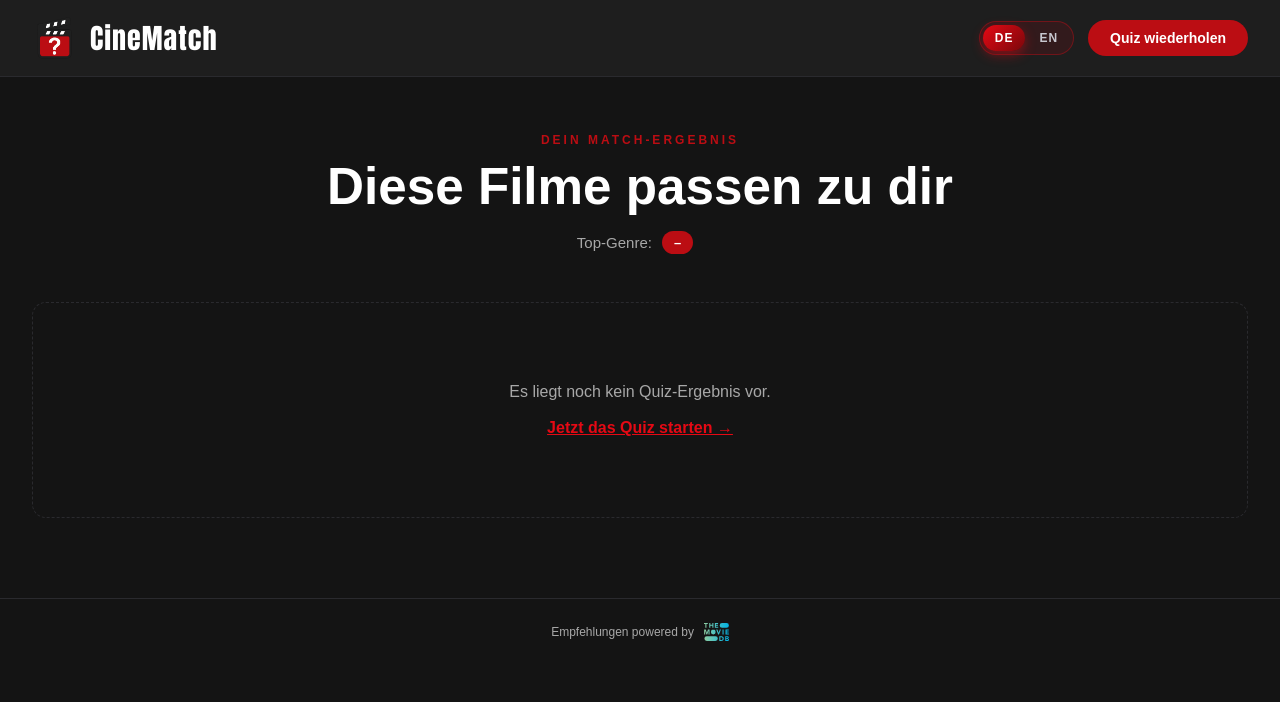
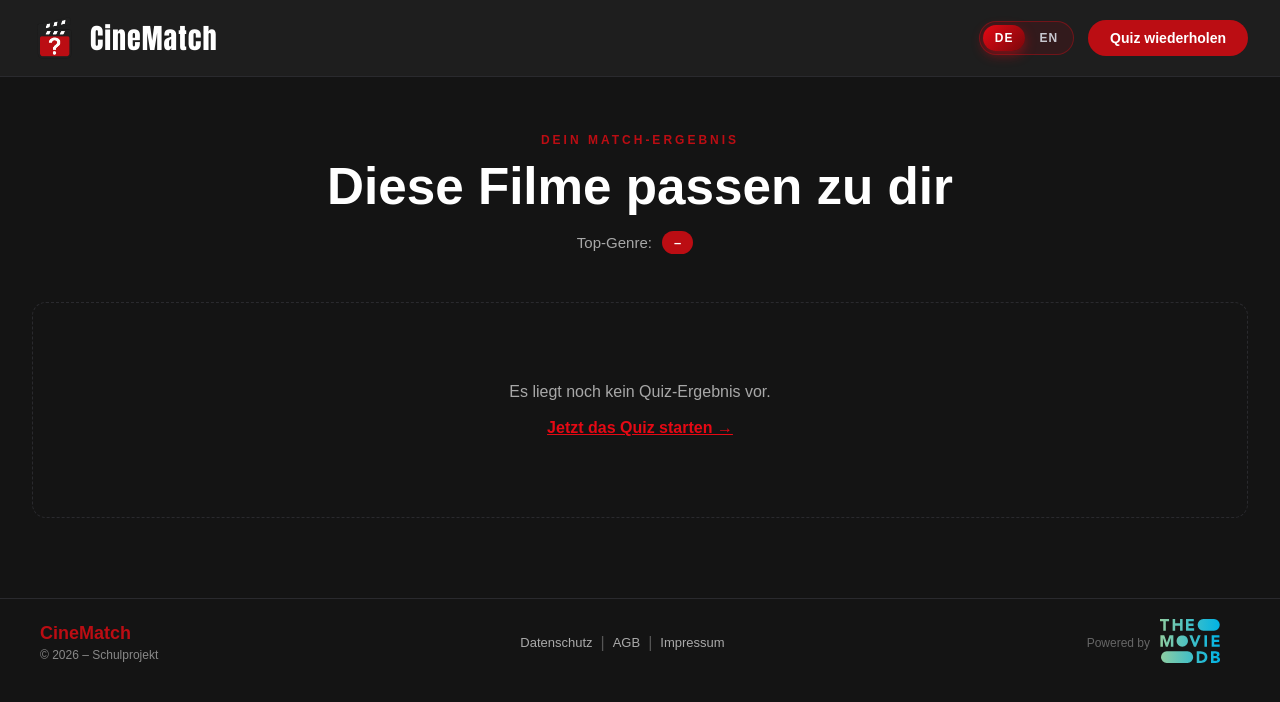
Before and after one commit to Barbara-Z/T4-ProjectX, a website: page Frontend/Result.html in a window 1280 px wide. Drawn offline with Linux system fonts and the light colour scheme.

Commit message:
footer angepasst

```diff
--- a/Frontend/Result.css
+++ b/Frontend/Result.css
@@ -14,9 +14,12 @@
   --radius: 14px;
 }
 
-* { box-sizing: border-box; }
+* {
+  box-sizing: border-box;
+}
 
-html, body {
+html,
+body {
   margin: 0;
   padding: 0;
   background: var(--bg);
@@ -134,13 +137,23 @@ html, body {
 }
 
 @media (max-width: 1000px) {
-  .cards { grid-template-columns: repeat(2, 1fr); }
+  .cards {
+    grid-template-columns: repeat(2, 1fr);
+  }
 }
 
 @media (max-width: 680px) {
-  .cards { grid-template-columns: 1fr; }
-  .result-main { padding: 32px 20px 60px; }
-  .result-header { padding: 14px 20px; }
+  .cards {
+    grid-template-columns: 1fr;
+  }
+
+  .result-main {
+    padding: 32px 20px 60px;
+  }
+
+  .result-header {
+    padding: 14px 20px;
+  }
 }
 
 .card {
@@ -227,7 +240,9 @@ html, body {
   align-items: center;
 }
 
-.card-meta .dot { opacity: 0.5; }
+.card-meta .dot {
+  opacity: 0.5;
+}
 
 .card-overview {
   font-size: 14px;
@@ -257,7 +272,9 @@ html, body {
   letter-spacing: 0.3px;
 }
 
-.loading, .empty, .error {
+.loading,
+.empty,
+.error {
   grid-column: 1 / -1;
   text-align: center;
   color: var(--text-muted);
@@ -267,18 +284,71 @@ html, body {
   border-radius: var(--radius);
 }
 
-.error { color: #ff7a7a; }
+.error {
+  color: #ff7a7a;
+}
 
-.result-footer {
-  text-align: center;
-  padding: 24px;
-  font-size: 12px;
-  color: var(--text-muted);
+#footer {
   display: flex;
+  justify-content: space-between;
   align-items: center;
-  justify-content: center;
-  gap: 10px;
+  padding: 20px 40px;
+  flex-wrap: wrap;
+  gap: 20px;
   border-top: 1px solid var(--border);
 }
 
-.tmdb-logo { height: 18px; }
+.footer-left {
+  display: flex;
+  flex-direction: column;
+  gap: 4px;
+}
+
+.footer-brand {
+  font-size: 18px;
+  font-weight: 700;
+  color: #bb0d13;
+}
+
+.footer-copy {
+  font-size: 12px;
+  color: #888;
+}
+
+.footer-center {
+  display: flex;
+  align-items: center;
+  gap: 8px;
+}
+
+.footer-center a {
+  color: #aaa;
+  text-decoration: none;
+  font-size: 13px;
+  transition: color 0.3s ease;
+}
+
+.footer-center a:hover {
+  color: #bb0d13;
+}
+
+.footer-separator {
+  color: #555;
+}
+
+.footer-right {
+  display: flex;
+  align-items: center;
+  gap: 10px;
+}
+
+.footer-tmdb {
+  font-size: 12px;
+  color: #666;
+}
+
+.tmdbLogo {
+  width: 60px;
+  height: auto;
+  margin-right: 20px;
+}
--- a/Frontend/Result.html
+++ b/Frontend/Result.html
@@ -22,7 +22,6 @@
       <a href="/Quiz.html" class="retake-btn" data-i18n="result.retake">Quiz wiederholen</a>
     </div>
   </header>
-
   <main class="result-main">
     <section class="result-hero">
       <p class="result-eyebrow" data-i18n="result.eyebrow">Dein Match-Ergebnis</p>
@@ -32,15 +31,28 @@
         <span id="prefs-summary" class="prefs-summary"></span>
       </p>
     </section>
-
     <section id="cards" class="cards" aria-live="polite">
       <div class="loading" data-i18n="result.loading">Empfehlungen werden geladen…</div>
     </section>
   </main>
-
-  <footer class="result-footer">
-    <span data-i18n="result.poweredBy">Empfehlungen powered by</span>
-    <img src="tmdbLogo.svg" alt="TMDB" class="tmdb-logo">
+  <footer id="footer">
+    <div class="footer-left">
+      <span class="footer-brand">CineMatch</span>
+      <span class="footer-copy">© 2026 – Schulprojekt</span>
+    </div>
+    <div class="footer-center">
+      <a href="#">Datenschutz</a>
+      <span class="footer-separator">|</span>
+      <a href="#">AGB</a>
+      <span class="footer-separator">|</span>
+      <a href="#">Impressum</a>
+    </div>
+    <div class="footer-right">
+      <span class="footer-tmdb">Powered by</span>
+      <a href="https://www.themoviedb.org/" target="_blank" rel="noopener noreferrer">
+        <img src="tmdbLogo.svg" alt="tmdbLogo" class="tmdbLogo">
+      </a>
+    </div>
   </footer>
 </body>
 
```
Also changed, not shown: Frontend/CineMatch.html (+3 -1 lines), Frontend/Movie.html (+23 -26 lines), Frontend/Search.html (+22 -9 lines).
